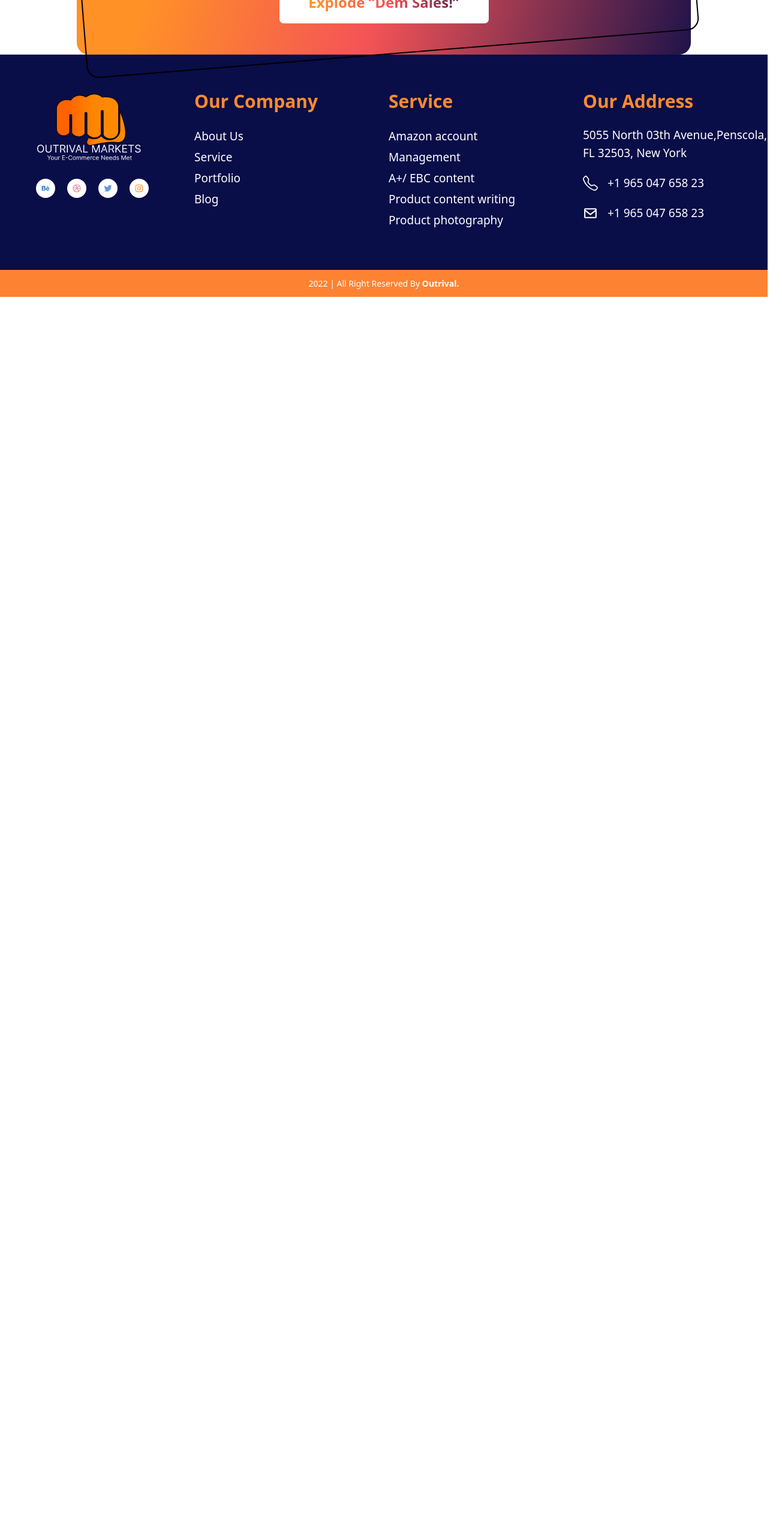
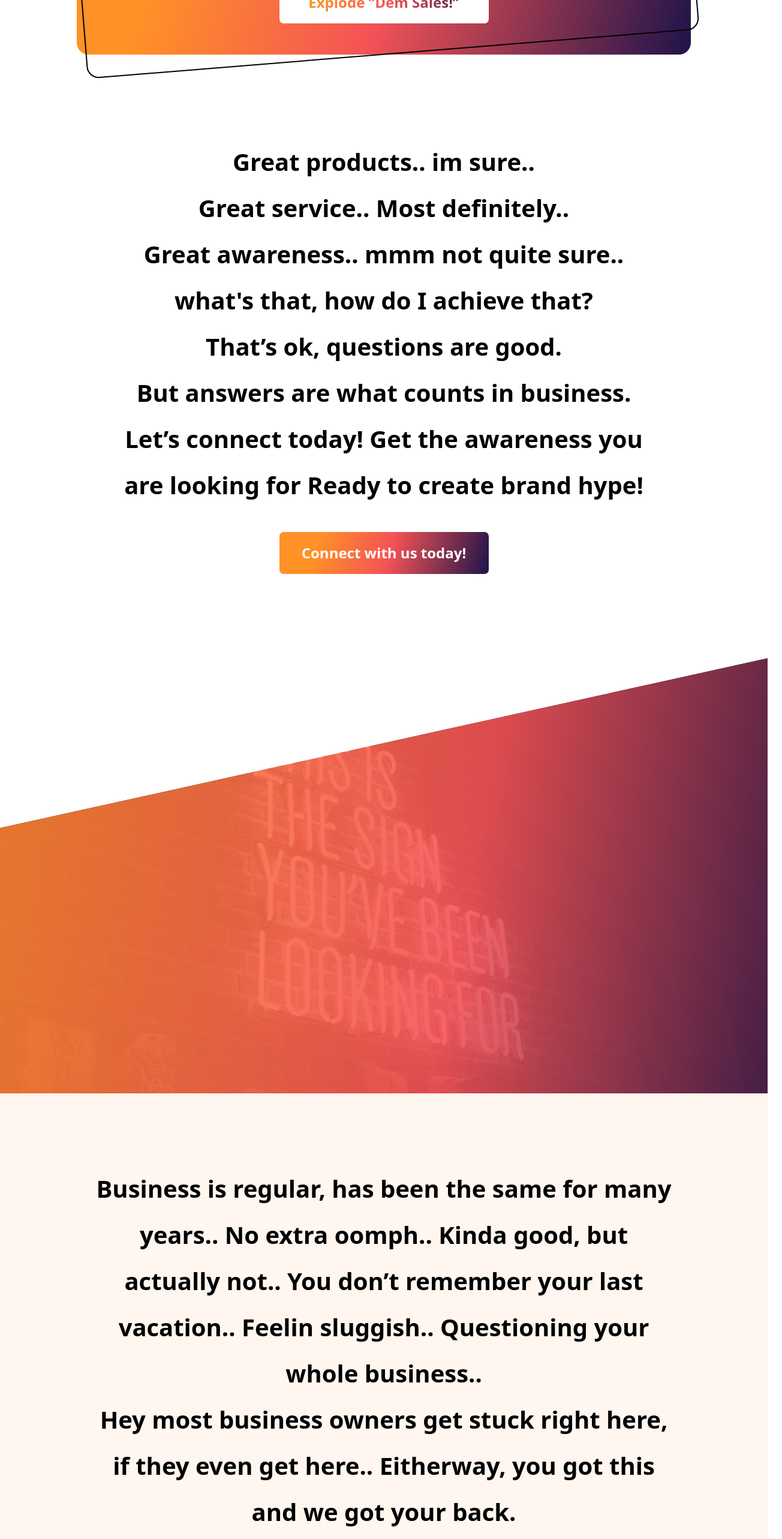
Before and after one commit to naimkst/Outrivalmarkets-New-Design-With-Next-Js, a Next.js app: page / in a window 1280 px wide. Shown: the part 7240-9806 px from the top of the page at 60% size, 1304 px wide, since content can reach past the window. Before the commit the page ends 7735 px from the top, so only its background shows below. Built offline with nearby package versions, Linux system fonts and the light colour scheme.

Commit message:
Update done

```diff
--- a/pages/index.tsx
+++ b/pages/index.tsx
@@ -267,11 +267,11 @@ export default function Home() {
         </div>
       </div>
 
-      <div className="videoSection flex flex-col justify-center items-center text-center mt-[50px]">
-        <div className="absolute -left-5 top-[100px] z-50">
+      <div className="videoSection flex flex-col justify-center items-center text-center mt-[50px] overflow-hidden">
+        <div className="absolute -left-20 top-[100px] z-50">
           <img src="/assets/images/about-shape.png" alt="" />
         </div>
-        <div className="absolute -right-6 top-[200px] z-50">
+        <div className="absolute -right-20 top-[200px] z-50">
           <img src="/assets/images/video-shape.png" alt="" />
         </div>
         <div className="relative z-50 pt-[400px] pb-[350px]">
@@ -315,6 +315,148 @@ export default function Home() {
           </div>
         </div>
       </div>
+
+      <div className="flex flex-col justify-center items-center text-center mt-10">
+        <div className="absolute left-0 top-0 z-50">
+          <img src="/assets/images/about-shape.png" alt="" />
+        </div>
+        <div className="relative z-50 pt-[100px] pb-[100px]">
+          <div className=" w-[70%] m-auto">
+            <p className="text-[40px] leading-[77px] font-bold text-black">
+              Great products.. im sure..
+            </p>
+            <p className="text-[40px] leading-[77px] font-bold text-black">
+              Great service.. Most definitely..
+            </p>
+            <p className="text-[40px] leading-[77px] font-bold text-black">
+              Great awareness.. mmm not quite sure.. what's that, how do I
+              achieve that?
+            </p>
+            <p className="text-[40px] leading-[77px] font-bold text-black">
+              That’s ok, questions are good.
+            </p>
+            <p className="text-[40px] leading-[77px] font-bold text-black">
+              But answers are what counts in business. Let’s connect today! Get
+              the awareness you are looking for Ready to create brand hype!
+            </p>
+          </div>
+
+          <div className="py-10">
+            <button className="videoButtonGradient h-[70px] w-[349px] text-[24px] font-bold rounded-[7px]">
+              <p className="text-white">Connect with us today!</p>
+            </button>
+          </div>
+        </div>
+      </div>
+
+      <div className="h-[726px] brandSection"></div>
+
+      <div className="relative py-[120px] bg-[#FFF6EF]">
+        <div className="w-[75%] m-auto text-center">
+          <p className="text-[40px] leading-[77px] font-bold">
+            Business is regular, has been the same for many years.. No extra
+            oomph.. Kinda good, but actually not.. You don’t remember your last
+            vacation.. Feelin sluggish.. Questioning your whole business..
+          </p>
+          <p className="text-[40px] leading-[77px] font-bold">
+            Hey most business owners get stuck right here, if they even get
+            here.. Eitherway, you got this and we got your back.
+          </p>
+          <p className="text-[40px] leading-[77px] font-bold">
+            Reach out to us today for a free 30 min. branding consultation!
+            Feeling growth-worthy!
+          </p>
+
+          <div className="pt-16">
+            <button className="videoButtonGradient h-[70px] w-[349px] text-[24px] font-bold rounded-[7px]">
+              <p className="text-white">Let’s Get In Touch Today</p>
+            </button>
+          </div>
+        </div>
+
+        <div className="absolute -left-[200px] bottom-[100px] z-50">
+          <img src="/assets/images/about-shape.png" alt="" />
+        </div>
+      </div>
+
+      <div className="relative py-[100px]">
+        <div className="w-[70%] m-auto text-center">
+          <p className="text-[40px] leading-[77px] font-bold mb-8">
+            Here At Outrival Markets We Are A Team Of Creative Minds, Who Will
+            Turn Your Idea Into A Brilliant Reality...
+          </p>
+          <p className="text-[40px] leading-[77px] font-bold  mb-8">
+            Don't procrastinate!
+          </p>
+          <p className="text-[40px] leading-[77px] font-bold  mb-8">
+            Feel Free To Reach Out To Us With Your Questions Comments Concerns
+            And Anxieties (Oh No, We Are Not Therapists, But If It's Anything
+            Marketing... ) We Can Surely Help Out!
+          </p>
+          <p className="text-[40px] leading-[77px] font-bold  mb-8">
+            Great products.. im sure.. Great service.. Most definitely.. Great
+            awareness.. mmm not quite sure.. whats that, how do I achieve that?
+            That’s ok, questions are good. But answers are what counts in
+            business. Let’s connect today! Get the awareness you are looking for
+            Ready to create brand hype! Connect with us today! Let’s Get In
+            Touch Today Outrival markets utilizes highly-focused marketing
+            methods perfectly strategized to drastically increase revenue.
+          </p>
+
+          <p className="text-[40px] leading-[77px] font-bold mb-8">
+            <span className="bookMeTitle block mb-8">Our process:</span>
+            Initial meeting: 30 min. meeting with a “been-there done-that”
+            marketing strategist, who will understand and adhere to the goals of
+            your company.
+          </p>
+
+          <p className="text-[40px] leading-[77px] font-bold mb-8">
+            <span className="bookMeTitle block mb-8">Follow-up Meeting:</span>A
+            detailed market-smashing marketing footprint will be laid down to
+            you, based on your niche market.
+          </p>
+
+          <p className="text-[40px] leading-[77px] font-bold mb-8">
+            <span className="bookMeTitle block mb-8">Time To Act:</span>A Here
+            is where your brands’ success story begins!
+          </p>
+          <p className="text-[40px] leading-[77px] font-bold mb-8">
+            <span className="bookMeTitle block mb-8">Growth oriented?</span>A
+            Click here to schedule your free 30 min kick-off meeting ($650
+            Value)
+          </p>
+
+          <div className="pt-16">
+            <button className="videoButtonGradient h-[70px] w-auto px-[40px] text-[24px] font-bold rounded-[7px]">
+              <p className="text-white">Yes, book me in for a 30 min session</p>
+            </button>
+          </div>
+        </div>
+
+        <div className="absolute -left-[200px] bottom-[20%] z-50">
+          <img src="/assets/images/video-shape.png" alt="" />
+        </div>
+      </div>
+
+      <div className="relative aboutBackground container m-auto rounded-[20px] w-[80%] text-center z-50 my-20">
+        <div className="borderAboutBg z-10 relative">
+          <div className="py-[52px] px-[100px]">
+            <p className="text-[25px] leading-[32px] text-white w-[70%] m-auto py-[40px]">
+              Outrival markets is Montreal based company that offers marketing
+              services for brands looking to grow revenue and popularity. We
+              thrive to turn good value brands into highly sought after niche
+              movers & shakers! Not convinced yet?
+            </p>
+            <div className="">
+              <button className="bg-white h-[70px] w-auto px-[40px] text-[24px] font-bold rounded-[7px]">
+                <p className="heroButtonGradient">
+                  See our recent brand success stories
+                </p>
+              </button>
+            </div>
+          </div>
+        </div>
+      </div>
     </>
   );
 }
--- a/styles/globals.css
+++ b/styles/globals.css
@@ -171,3 +171,35 @@ span.swiper-pagination-bullet.swiper-pagination-bullet-active {
   height: 100% !important;
   position: relative !important;
 }
+.brandSection {
+  position: relative;
+}
+.brandSection::before {
+  content: "";
+  background-repeat: no-repeat;
+  background: url("/assets/images/brand.jpg"),
+    linear-gradient(280.58deg, #090d48 -16.1%, #f45356 39.6%, #ff9127 114.31%);
+
+  background: linear-gradient(
+      280.58deg,
+      rgba(9, 13, 72, 0.9) -16.1%,
+      rgba(244, 83, 86, 0.9) 39.6%,
+      rgba(255, 145, 39, 0.9) 114.31%
+    ),
+    url("/assets/images/brand.jpg");
+
+  clip-path: polygon(0 39%, 100% 0%, 100% 100%, 0% 100%);
+  position: absolute;
+  background-size: cover;
+  top: 0;
+  left: 0;
+  width: 100%;
+  height: 100%;
+}
+.bookMeTitle {
+  background: linear-gradient(276.17deg, #f45356 0%, #ff9127 104.34%);
+  -webkit-background-clip: text;
+  -webkit-text-fill-color: transparent;
+  background-clip: text;
+  text-fill-color: transparent;
+}
```
Also changed, not shown: public/assets/images/brand.jpg (added).
